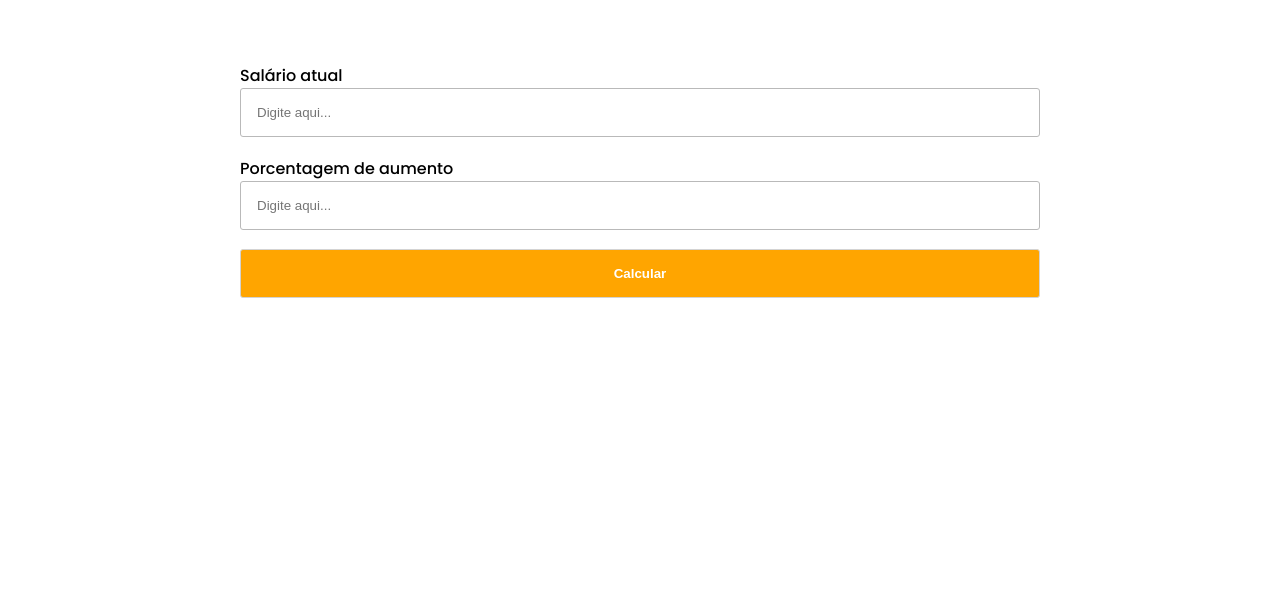
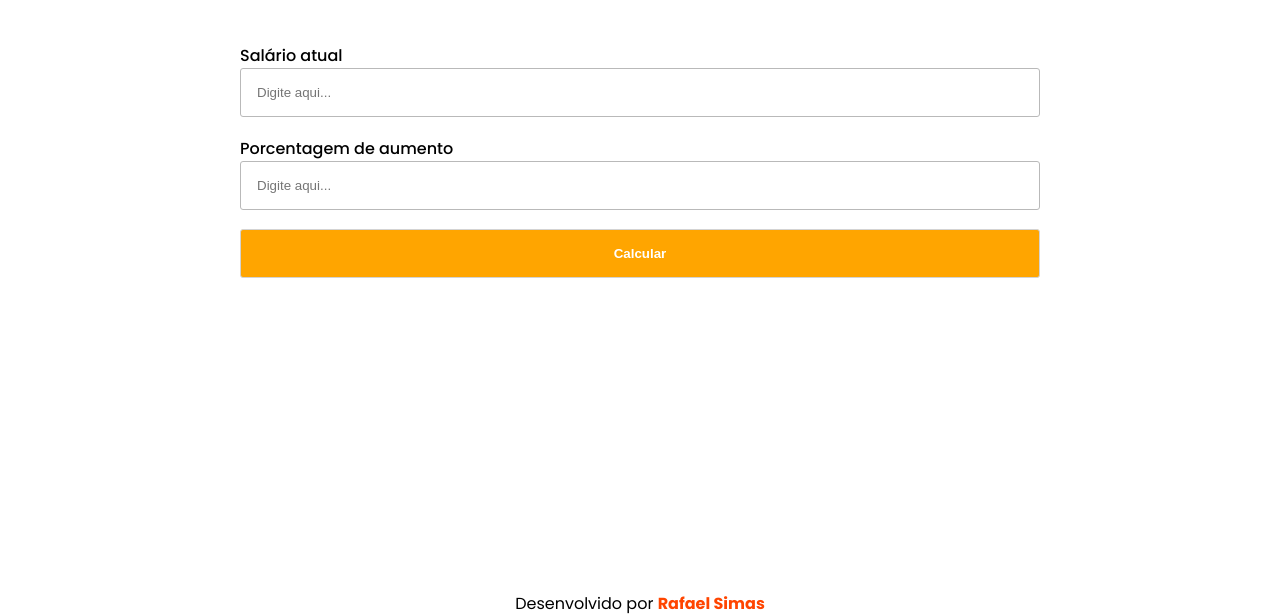
Before and after one commit to Rafaelsimas/salary-adjustment-calculator, a plain HTML site: page index.html in a window 1280 px wide. Shown: the part 184-800 px from the top of the page. Drawn offline with Linux system fonts and the light colour scheme.

Commit message:
Link para cartão virtual adicionado

```diff
--- a/css/style.css
+++ b/css/style.css
@@ -56,7 +56,7 @@ body{
 
 
 .container .box-top .box-inputs{
-    margin-top: 66px;
+    margin-top: 46px;
  display: flex;
  flex-direction: column;
 
@@ -93,3 +93,14 @@ transition: 0.3s ease-in-out;
 .container .box-top .box-inputs .result{
     line-height: 50px;
 }
+
+.footer-assign{
+    position: fixed;
+    bottom: 0;
+    left: 0;
+    width: 100%;
+}
+
+.footer-assign strong{
+    color: var(--hover-color);
+}
--- a/index.html
+++ b/index.html
@@ -51,6 +51,9 @@
               </div>
             </div>
           </div>
+          <div class="footer-assign">
+            <p>Desenvolvido por <a href="https://rafaelsimasprogramador.netlify.app/" target="_blank"><strong>Rafael Simas</strong></a> </p>
+          </div>
         </div>
       </div>
     </div>
```
